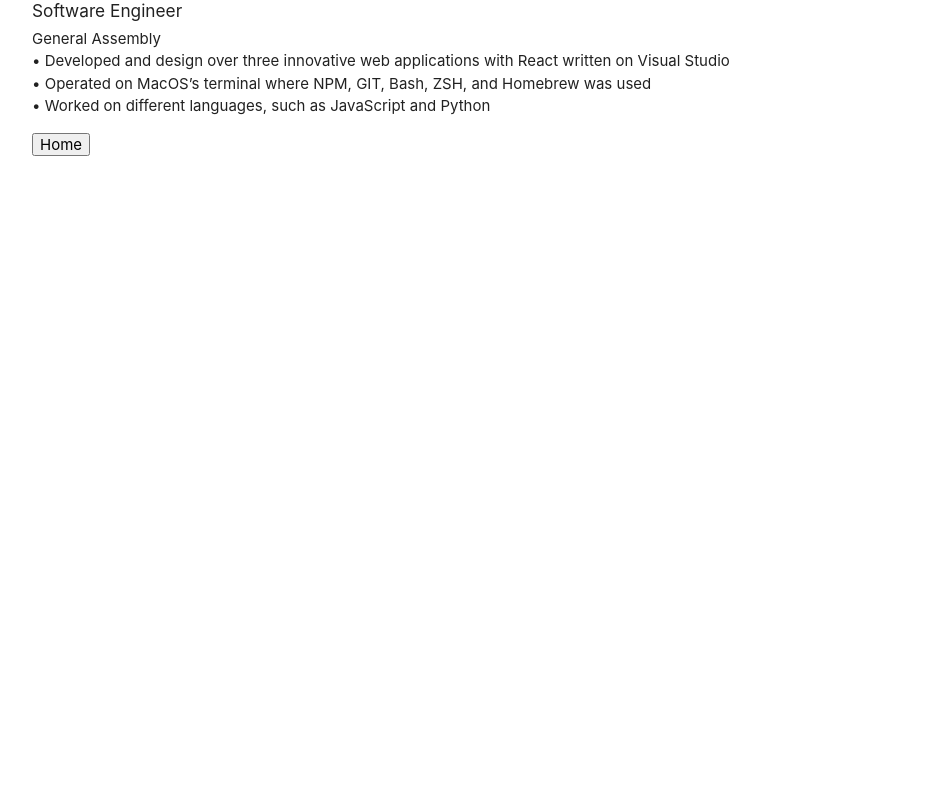
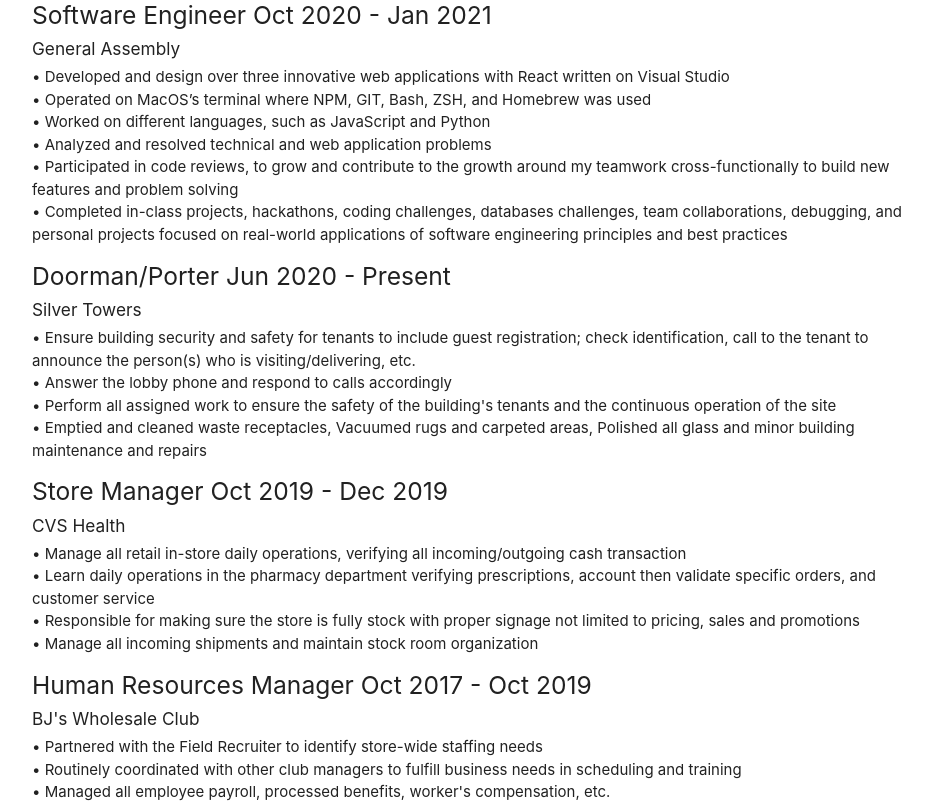
Before and after one commit to ajdat10/Andrew-s_Resume, a React (Create React App) app: page /resume in a window 1280 px wide. Shown: the part 880-1683 px from the top of the page, without its empty margins (160-1092 px from the left). Before the commit the page ends 1036 px from the top, so only its background shows below. Built offline with nearby package versions, Linux system fonts and the light colour scheme.

Commit message:
added all work experience

```diff
--- a/src/pages/Resume.js
+++ b/src/pages/Resume.js
@@ -49,19 +49,44 @@
               <div class='profile-experience tab'>
                 <h1>EXPERIENCE</h1>
                 <ul>
-                  <li>
-                    <h6>Software Engineer</h6>
-                    <h7>General Assembly</h7>
+                  <li class='engineer'>
+                    <h5>Software Engineer Oct 2020 - Jan 2021</h5>
+                    <h6>General Assembly</h6>
                     <li>•	Developed and design over three innovative web applications with React written on Visual Studio </li>
                     <li>•	Operated on MacOS’s terminal where NPM, GIT, Bash, ZSH, and Homebrew was used</li>
                     <li>•	Worked on different languages, such as JavaScript and Python</li>
-                    <li></li>
-                    <li></li>
+                    <li>•	Analyzed and resolved technical and web application problems</li>
+                    <li>•	Participated in code reviews, to grow and contribute to the growth around my teamwork cross-functionally to build new features and problem solving</li>
+                    <li>•	Completed in-class projects, hackathons, coding challenges, databases challenges, team collaborations, debugging, and personal projects focused on real-world applications of software engineering principles and best practices</li>
+                  </li>
+                  <li class='doorman'>
+                    <h5>Doorman/Porter Jun 2020 - Present</h5>
+                    <h6>Silver Towers</h6>
+                    <li>•	Ensure building security and safety for tenants to include guest registration; check identification, call to the tenant to announce the person(s) who is visiting/delivering, etc.</li>
+                    <li>•	Answer the lobby phone and respond to calls accordingly</li>
+                    <li>•	Perform all assigned work to ensure the safety of the building's tenants and the continuous operation of the site</li>
+                    <li>•	Emptied and cleaned waste receptacles, Vacuumed rugs and carpeted areas, Polished all glass and minor building maintenance and repairs</li>
+                  </li>
+                  <li class='store'>
+                    <h5>Store Manager Oct 2019 - Dec 2019</h5>
+                    <h6>CVS Health</h6>
+                    <li>•	Manage all retail in-store daily operations, verifying all incoming/outgoing cash transaction</li>
+                    <li>•	Learn daily operations in the pharmacy department verifying prescriptions, account then validate specific orders, and customer service</li>
+                    <li>•	Responsible for making sure the store is fully stock with proper signage not limited to pricing, sales and promotions</li>
+                    <li>•	Manage all incoming shipments and maintain stock room organization</li>
+                  </li>
+                  <li class='hr'>
+                    <h5>Human Resources Manager Oct 2017 - Oct 2019</h5>
+                    <h6>BJ's Wholesale Club</h6>
+                    <li>•	Partnered with the Field Recruiter to identify store-wide staffing needs</li>
+                    <li>•	Routinely coordinated with other club managers to fulfill business needs in scheduling and training </li>
+                    <li>•	Managed all employee payroll, processed benefits, worker's compensation, etc.</li>
+                    <li>•	Insured BJ's comply with all labor laws that govern New York</li>
                   </li>
                 </ul>
               </div>
               <div class='profile-education tab'>
-
+                <h1>EDUCATION</h1>
               </div>
               <div class='profile-projects tab'>
 
```
